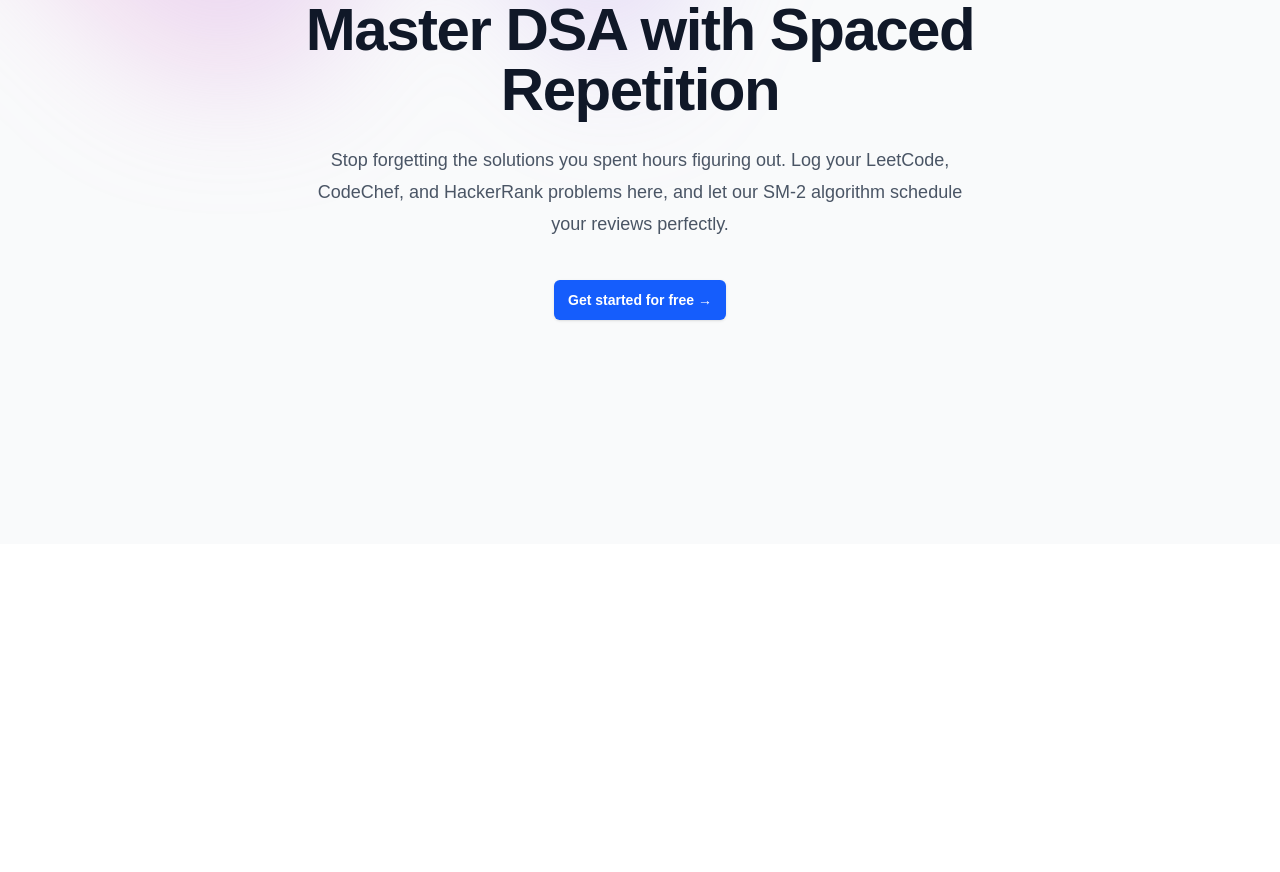
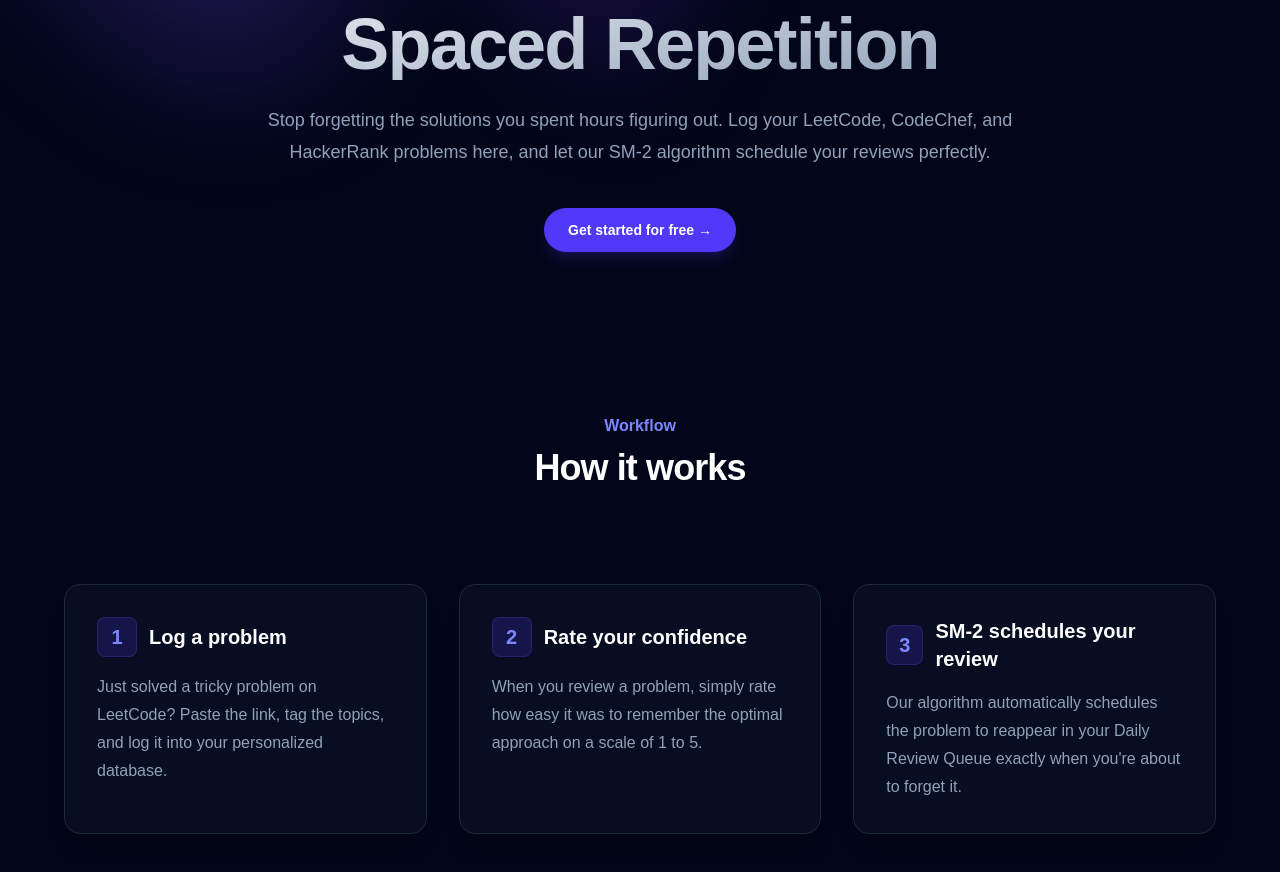
Before and after one commit to VSDeadShot/DSA-Tracker, a Next.js app: page / in a window 1280 px wide. Shown: the part 280-1152 px from the top of the page. Before the commit the page ends 824 px from the top, so only its background shows below. Built offline with nearby package versions, Linux system fonts and the light colour scheme.

Commit message:
Add How It Works section to landing page

```diff
--- a/app/page.tsx
+++ b/app/page.tsx
@@ -2,20 +2,21 @@ import Link from 'next/link'
 
 export default function Home() {
   return (
-    <div className="min-h-screen bg-gray-50 dark:bg-gray-900">
+    <div className="min-h-screen bg-slate-950 text-slate-50 selection:bg-indigo-500/30">
       <div className="relative isolate px-6 pt-14 lg:px-8">
-        <div className="mx-auto max-w-2xl py-32 sm:py-48 lg:py-56">
+        {/* Hero Section */}
+        <div className="mx-auto max-w-3xl py-32 sm:py-40">
           <div className="text-center">
-            <h1 className="text-4xl font-bold tracking-tight text-gray-900 dark:text-white sm:text-6xl">
+            <h1 className="text-5xl font-extrabold tracking-tight sm:text-7xl bg-gradient-to-br from-white to-slate-400 bg-clip-text text-transparent">
               Master DSA with Spaced Repetition
             </h1>
-            <p className="mt-6 text-lg leading-8 text-gray-600 dark:text-gray-300">
+            <p className="mt-6 text-lg leading-8 text-slate-400">
               Stop forgetting the solutions you spent hours figuring out. Log your LeetCode, CodeChef, and HackerRank problems here, and let our SM-2 algorithm schedule your reviews perfectly.
             </p>
             <div className="mt-10 flex items-center justify-center gap-x-6">
               <Link
                 href="/login"
-                className="rounded-md bg-blue-600 px-3.5 py-2.5 text-sm font-semibold text-white shadow-sm hover:bg-blue-500 focus-visible:outline focus-visible:outline-2 focus-visible:outline-offset-2 focus-visible:outline-blue-600"
+                className="rounded-full bg-indigo-600 px-6 py-3 text-sm font-semibold text-white shadow-lg shadow-indigo-600/20 transition-all hover:bg-indigo-500 hover:shadow-indigo-500/30 hover:-translate-y-0.5"
               >
                 Get started for free &rarr;
               </Link>
@@ -23,13 +24,71 @@ export default function Home() {
           </div>
         </div>
 
+        {/* How It Works Section */}
+        <div className="mx-auto max-w-7xl px-6 pb-32 lg:px-8">
+          <div className="mx-auto max-w-2xl text-center">
+            <h2 className="text-base font-semibold leading-7 text-indigo-400">Workflow</h2>
+            <p className="mt-2 text-3xl font-bold tracking-tight text-white sm:text-4xl">
+              How it works
+            </p>
+          </div>
+          <div className="mx-auto mt-16 max-w-2xl sm:mt-20 lg:mt-24 lg:max-w-none">
+            <dl className="grid max-w-xl grid-cols-1 gap-x-8 gap-y-16 lg:max-w-none lg:grid-cols-3">
+              {/* Step 1 */}
+              <div className="flex flex-col bg-slate-900/50 p-8 rounded-2xl border border-slate-800 backdrop-blur-sm shadow-xl transition-all hover:-translate-y-1 hover:border-slate-700">
+                <dt className="flex items-center gap-x-3 text-xl font-semibold leading-7 text-white">
+                  <div className="flex h-10 w-10 items-center justify-center rounded-lg bg-indigo-600/20 text-indigo-400 border border-indigo-500/20">
+                    1
+                  </div>
+                  Log a problem
+                </dt>
+                <dd className="mt-4 flex flex-auto flex-col text-base leading-7 text-slate-400">
+                  <p className="flex-auto">
+                    Just solved a tricky problem on LeetCode? Paste the link, tag the topics, and log it into your personalized database.
+                  </p>
+                </dd>
+              </div>
+
+              {/* Step 2 */}
+              <div className="flex flex-col bg-slate-900/50 p-8 rounded-2xl border border-slate-800 backdrop-blur-sm shadow-xl transition-all hover:-translate-y-1 hover:border-slate-700">
+                <dt className="flex items-center gap-x-3 text-xl font-semibold leading-7 text-white">
+                  <div className="flex h-10 w-10 items-center justify-center rounded-lg bg-indigo-600/20 text-indigo-400 border border-indigo-500/20">
+                    2
+                  </div>
+                  Rate your confidence
+                </dt>
+                <dd className="mt-4 flex flex-auto flex-col text-base leading-7 text-slate-400">
+                  <p className="flex-auto">
+                    When you review a problem, simply rate how easy it was to remember the optimal approach on a scale of 1 to 5.
+                  </p>
+                </dd>
+              </div>
+
+              {/* Step 3 */}
+              <div className="flex flex-col bg-slate-900/50 p-8 rounded-2xl border border-slate-800 backdrop-blur-sm shadow-xl transition-all hover:-translate-y-1 hover:border-slate-700">
+                <dt className="flex items-center gap-x-3 text-xl font-semibold leading-7 text-white">
+                  <div className="flex h-10 w-10 items-center justify-center rounded-lg bg-indigo-600/20 text-indigo-400 border border-indigo-500/20">
+                    3
+                  </div>
+                  SM-2 schedules your review
+                </dt>
+                <dd className="mt-4 flex flex-auto flex-col text-base leading-7 text-slate-400">
+                  <p className="flex-auto">
+                    Our algorithm automatically schedules the problem to reappear in your Daily Review Queue exactly when you're about to forget it.
+                  </p>
+                </dd>
+              </div>
+            </dl>
+          </div>
+        </div>
+
         {/* Background gradient blob */}
         <div
-          className="absolute inset-x-0 -top-40 -z-10 transform-gpu overflow-hidden blur-3xl sm:-top-80"
+          className="absolute inset-x-0 -top-40 -z-10 transform-gpu overflow-hidden blur-3xl sm:-top-80 pointer-events-none"
           aria-hidden="true"
         >
           <div
-            className="relative left-[calc(50%-11rem)] aspect-[1155/678] w-[36.125rem] -translate-x-1/2 rotate-[30deg] bg-gradient-to-tr from-[#ff80b5] to-[#9089fc] opacity-30 sm:left-[calc(50%-30rem)] sm:w-[72.1875rem]"
+            className="relative left-[calc(50%-11rem)] aspect-[1155/678] w-[36.125rem] -translate-x-1/2 rotate-[30deg] bg-gradient-to-tr from-indigo-500 to-purple-600 opacity-20 sm:left-[calc(50%-30rem)] sm:w-[72.1875rem]"
             style={{
               clipPath:
                 'polygon(74.1% 44.1%, 100% 61.6%, 97.5% 26.9%, 85.5% 0.1%, 80.7% 2%, 72.5% 32.5%, 60.2% 62.4%, 52.4% 68.1%, 47.5% 58.3%, 45.2% 34.5%, 27.5% 76.7%, 0.1% 64.9%, 17.9% 100%, 27.6% 76.8%, 76.1% 97.7%, 74.1% 44.1%)',
```
